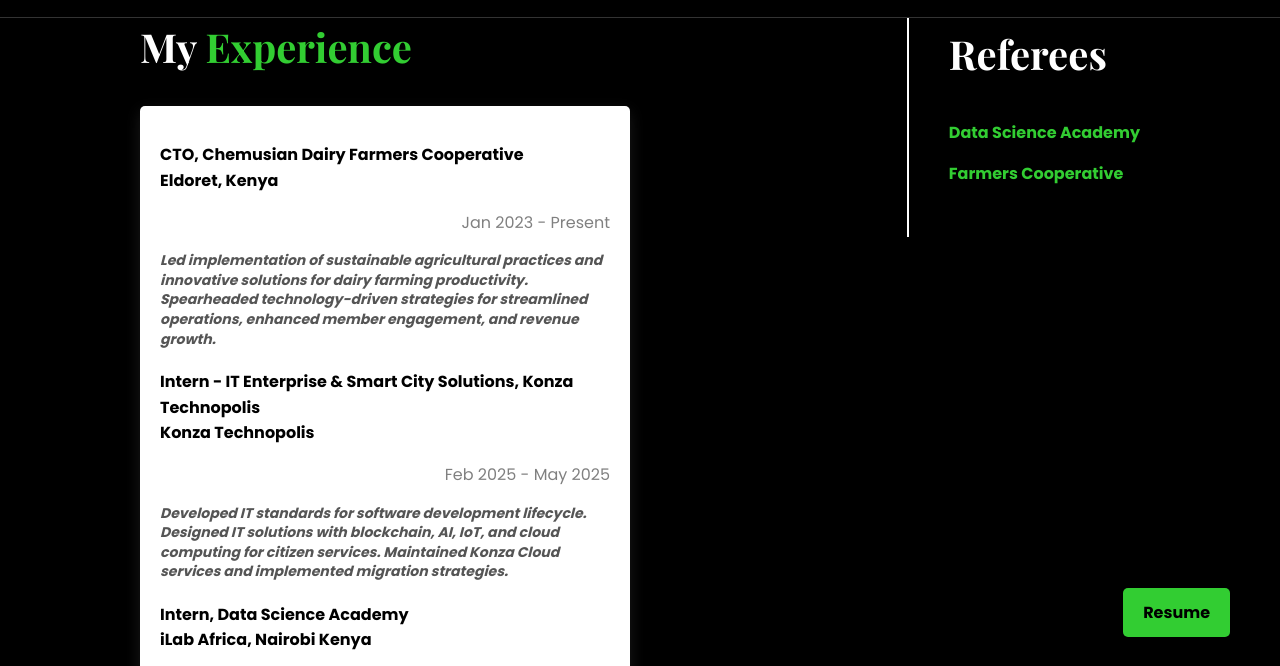
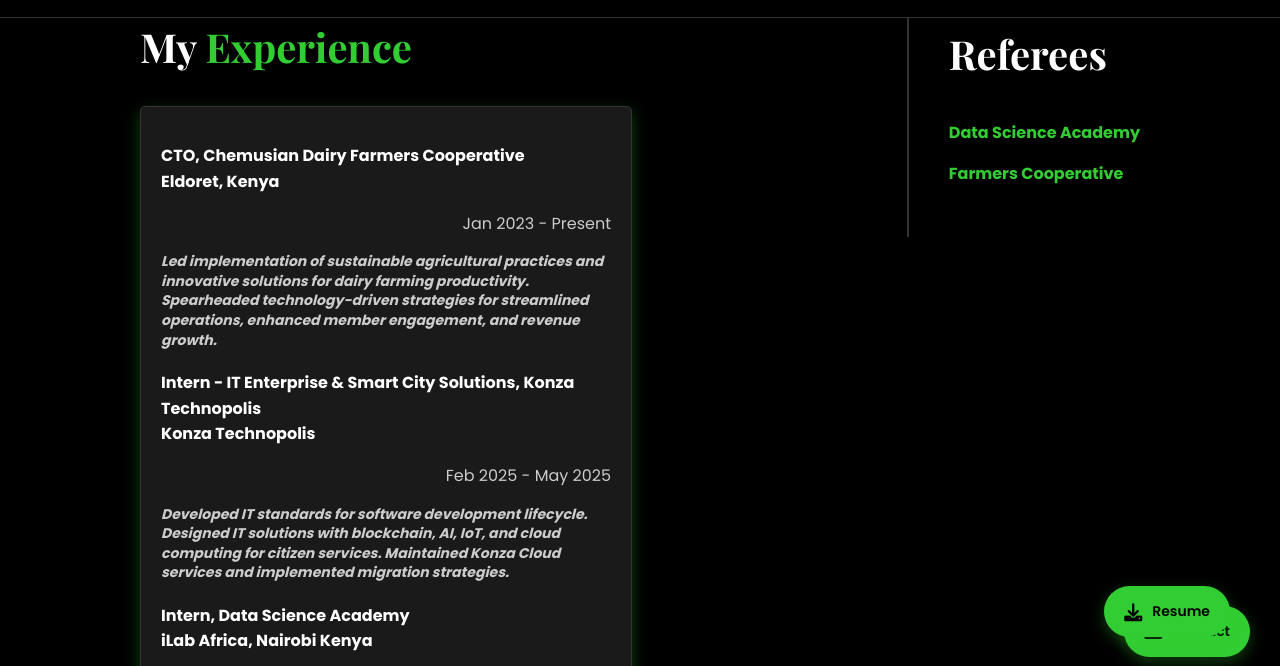
Before and after one commit to Alvin-Ruto/Alvin-Ruto, a website: page experience.html in a window 1280 px wide. Shown: the part 113-779 px from the top of the page. Drawn offline with nearby package versions, Linux system fonts and the light colour scheme.

Commit message:
Fix portfolio completeness and theme integration
- Fixed CSS variables for proper dark/light mode support
- Added GitHub API integration to all pages
- Added floating action buttons to all pages
- Fixed experience page styling with theme variables
- Updated contact box and resume button styling
- Ensured all pages have consistent functionality
- Added scroll-to-top functionality across all pages
- Fixed vertical line and description styling

```diff
--- a/experience.html
+++ b/experience.html
@@ -73,8 +73,19 @@
     </div>
 </section>
 
-<a href="assets/my_resume.pdf" class="resume-btn" download>Resume</a>
+    <!-- Floating Action Buttons -->
+    <div class="floating-actions">
+        <a href="assets/my_resume.pdf" download class="floating-btn resume-btn">
+            <i class="fas fa-download"></i>
+            <span>Resume</span>
+        </a>
+        <a href="mailto:alvinandy16@gmail.com" class="floating-btn contact-btn">
+            <i class="fas fa-envelope"></i>
+            <span>Contact</span>
+        </a>
+    </div>
 
+    <script src="github-api.js"></script>
     <script src="script.js"></script>
 </body>
 </html>
--- a/styles.css
+++ b/styles.css
@@ -337,8 +337,8 @@
 }
 /* Experience Box */
 .experience-box {
-    background-color: white;
-    color: black;
+    background-color: var(--card-bg);
+    color: var(--text-primary);
     padding: 20px;
     width: 450px;
     border-radius: 5px;
@@ -346,13 +346,14 @@
     font-size: 16px;
     font-weight: bold;
     line-height: 1.6;
-    box-shadow: 0px 5px 15px rgba(255, 255, 255, 0.1);
+    box-shadow: 0px 5px 15px var(--shadow);
+    border: 1px solid var(--border-color);
 }
 /* Date Alignment */
 .experience-box .date {
     text-align: right;
     font-weight: normal;
-    color: gray;
+    color: var(--text-secondary);
 }
 
 /* Description styling */
@@ -361,14 +362,14 @@
     line-height: 1.4;
     margin-top: 5px;
     margin-bottom: 20px;
-    color: #555;
+    color: var(--text-secondary);
     font-style: italic;
 }
 /* Vertical Line */
 .vertical-line {
     width: 2px;
     height: 250px;
-    background-color: white;
+    background-color: var(--border-color);
     margin: 0 40px;
 }
 /* Right Side: Referees */
@@ -393,18 +394,21 @@
     position: fixed;
     bottom: 50px;
     right: 50px;
-    background-color: #32CD32;
-    color: black;
+    background-color: var(--accent-color);
+    color: var(--bg-primary);
     padding: 12px 20px;
     font-size: 16px;
     font-weight: bold;
     text-decoration: none;
     border-radius: 5px;
     transition: 0.3s;
+    z-index: 1000;
 }
 
 .resume-btn:hover {
-    background-color: #28a745;
+    background-color: var(--accent-hover);
+    transform: translateY(-2px);
+    box-shadow: 0 5px 15px var(--shadow);
 }
 
 
@@ -756,7 +760,7 @@
 .vertical-line {
     width: 2px;
     height: 250px;
-    background-color: white;
+    background-color: var(--border-color);
     margin: 0 40px;
 }
 /* Right Side: Contact Box */
@@ -767,8 +771,8 @@
 }
 /* Contact Box */
 .contact-box {
-    background-color: #32CD32;
-    color: black;
+    background-color: var(--accent-color);
+    color: var(--bg-primary);
     padding: 30px;
     width: 300px;
     border-radius: 5px;
@@ -783,7 +787,7 @@
 }
 /* Contact Box Links */
 .contact-box a {
-    color: black;
+    color: var(--bg-primary);
     text-decoration: none;
     font-weight: bold;
 }
```
Also changed, not shown: about.html (+13 -0 lines), contact.html (+13 -0 lines), work.html (+13 -0 lines).
